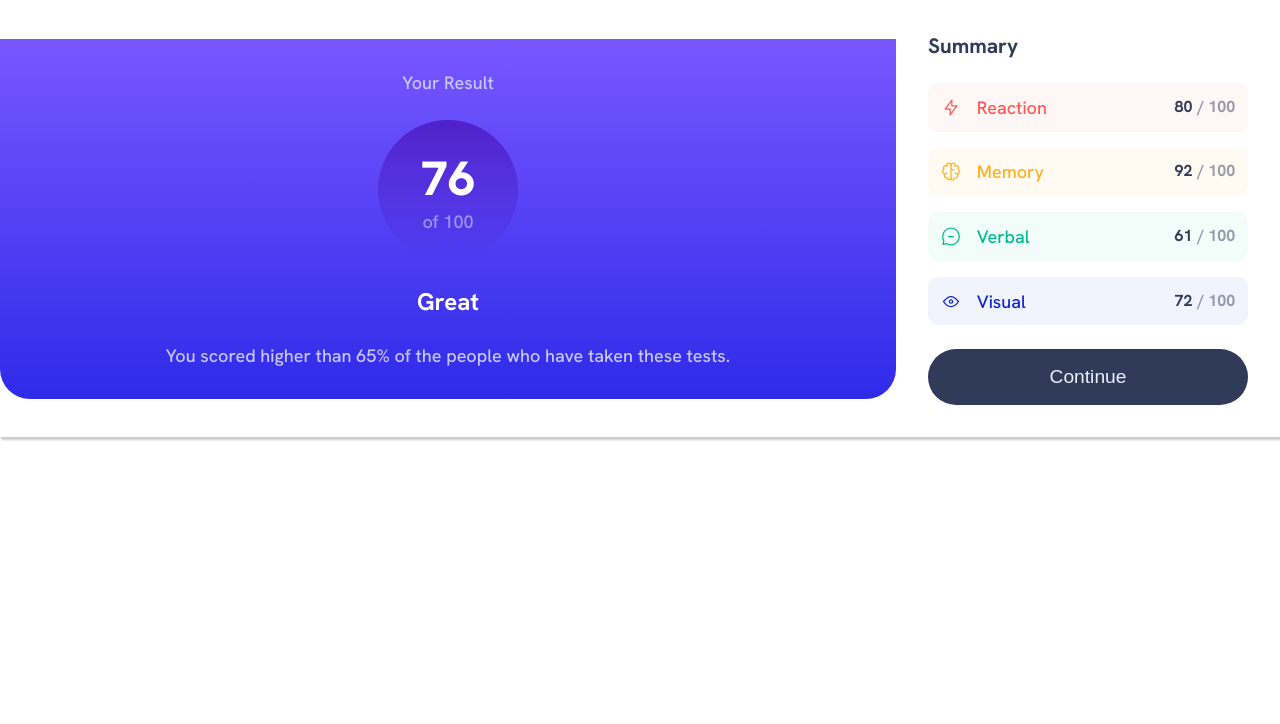
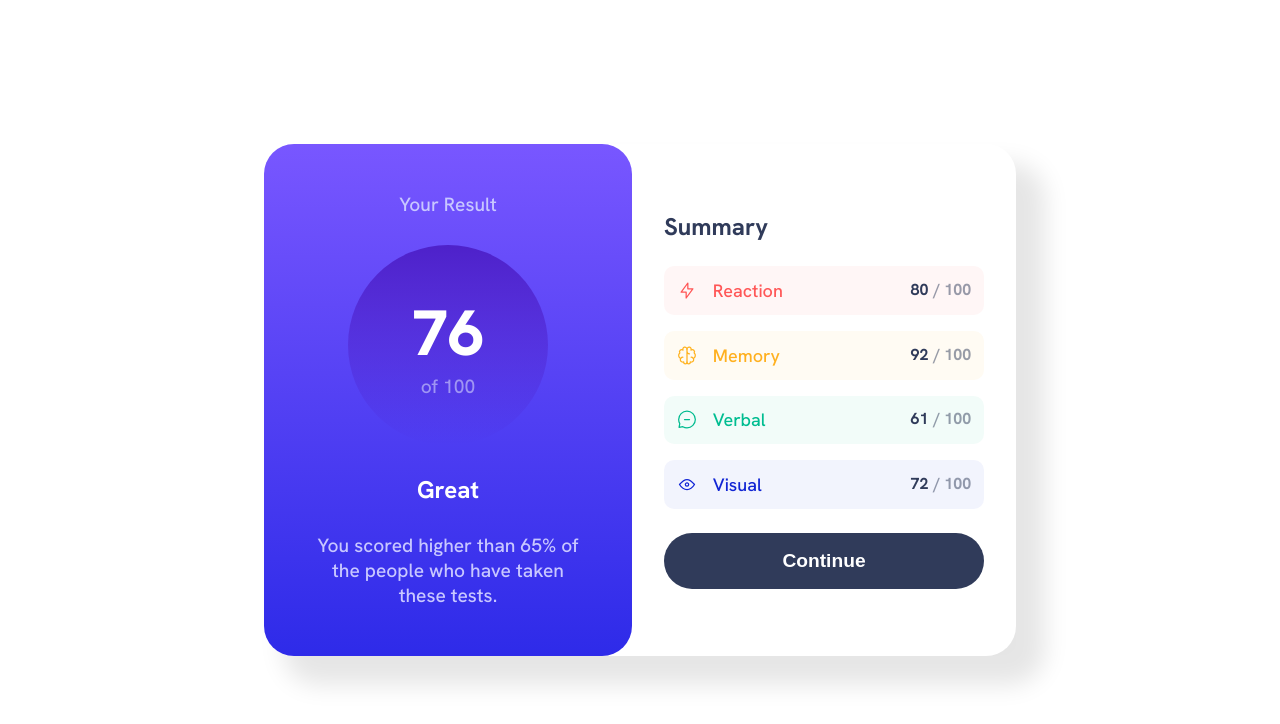
Before and after one commit to FelipeManchester/results-summary-component-main, a plain HTML site: page index.html in a window 1280 px wide. Drawn offline with Linux system fonts and the light colour scheme.

Commit message:
feat: desktop styles

```diff
--- a/index.html
+++ b/index.html
@@ -11,6 +11,7 @@
 </head>
 
 <body>
+  <main>
     <div id="container">
       <div id="overall">
         <p>Your Result</p>
@@ -51,6 +52,7 @@
         <button>Continue</button>
       </div>
     </div>
+  </main>
   <script src="./scripts.js"></script>
 </body>
 
--- a/style.css
+++ b/style.css
@@ -30,6 +30,13 @@
   margin: 0;
   padding: 0;
   box-sizing: border-box;
+}
+
+main {
+  display: flex;
+  justify-content: center;
+  align-items: center;
+  height: calc(100vh - 10);
 }
 
 body {
@@ -73,13 +80,13 @@ span {
   height: 3.5rem;
   background: var(--Dark-gray-blue);
   font-size: 1.2rem;
-  color: var(--Pale-blue);
+  color: var(--White);
   cursor: pointer;
-  transition: 0.4s;
+  font-weight: bold;
 }
 
 #summary button:hover {
-  background: linear-gradient(
+  background-image: linear-gradient(
     var(--Light-slate-blue-background) 0%,
     var(--Light-royal-blue-background) 100%
   );
@@ -87,7 +94,7 @@ span {
 
 #overall {
   width: 100vw;
-  height: 360px;
+  height: 400px;
   background: linear-gradient(
     var(--Light-slate-blue-background) 0%,
     var(--Light-royal-blue-background) 100%
@@ -176,10 +183,38 @@ span {
 }
 
 @media (min-width: 767px) {
+  main {
+    height: 100vh;
+  }
   #container {
     display: flex;
+    justify-content: center;
     align-items: center;
-    justify-content: center;
-    box-shadow: 2px 2px 2px 1px rgba(0, 0, 0, 0.2);
+    box-shadow: 24px 24px 25px 5px rgba(0, 0, 0, 0.1);
+    border-radius: 30px;
+  }
+
+  #overall {
+    max-width: 23rem;
+    height: 32rem;
+    border-radius: 30px;
+    padding: 3rem;
+  }
+
+  #overall p {
+    font-size: 1.2rem;
+  }
+
+  #score {
+    width: 200px;
+    height: 200px;
+  }
+
+  #score h1 {
+    font-size: 4rem;
+  }
+
+  #summary h2 {
+    font-size: 1.5rem;
   }
 }
```
Also changed, not shown: design/fullpage.png (added), design/mobile.png (added), 3 other files. Lines whose indentation alone changed are shown as unchanged.
